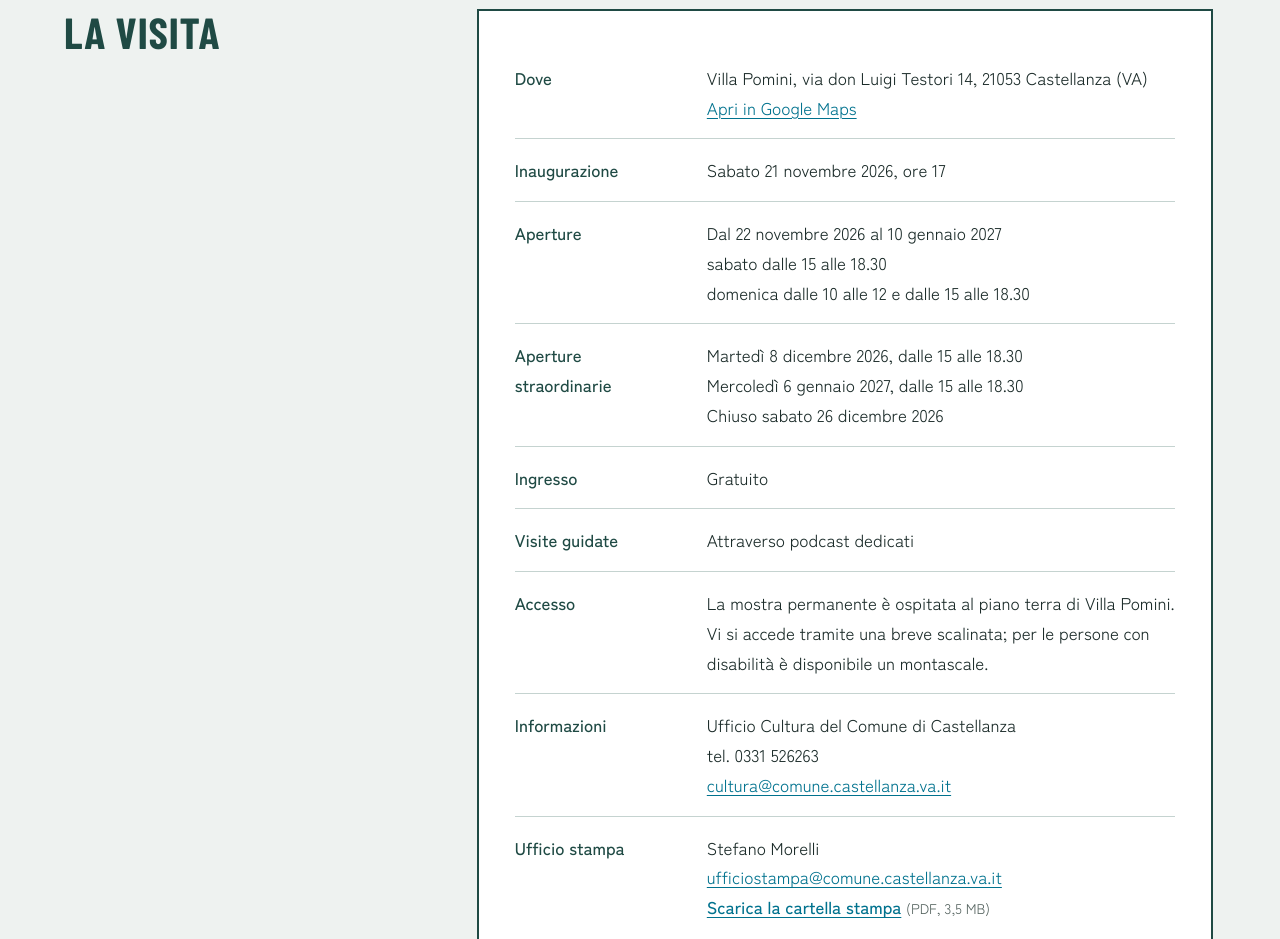
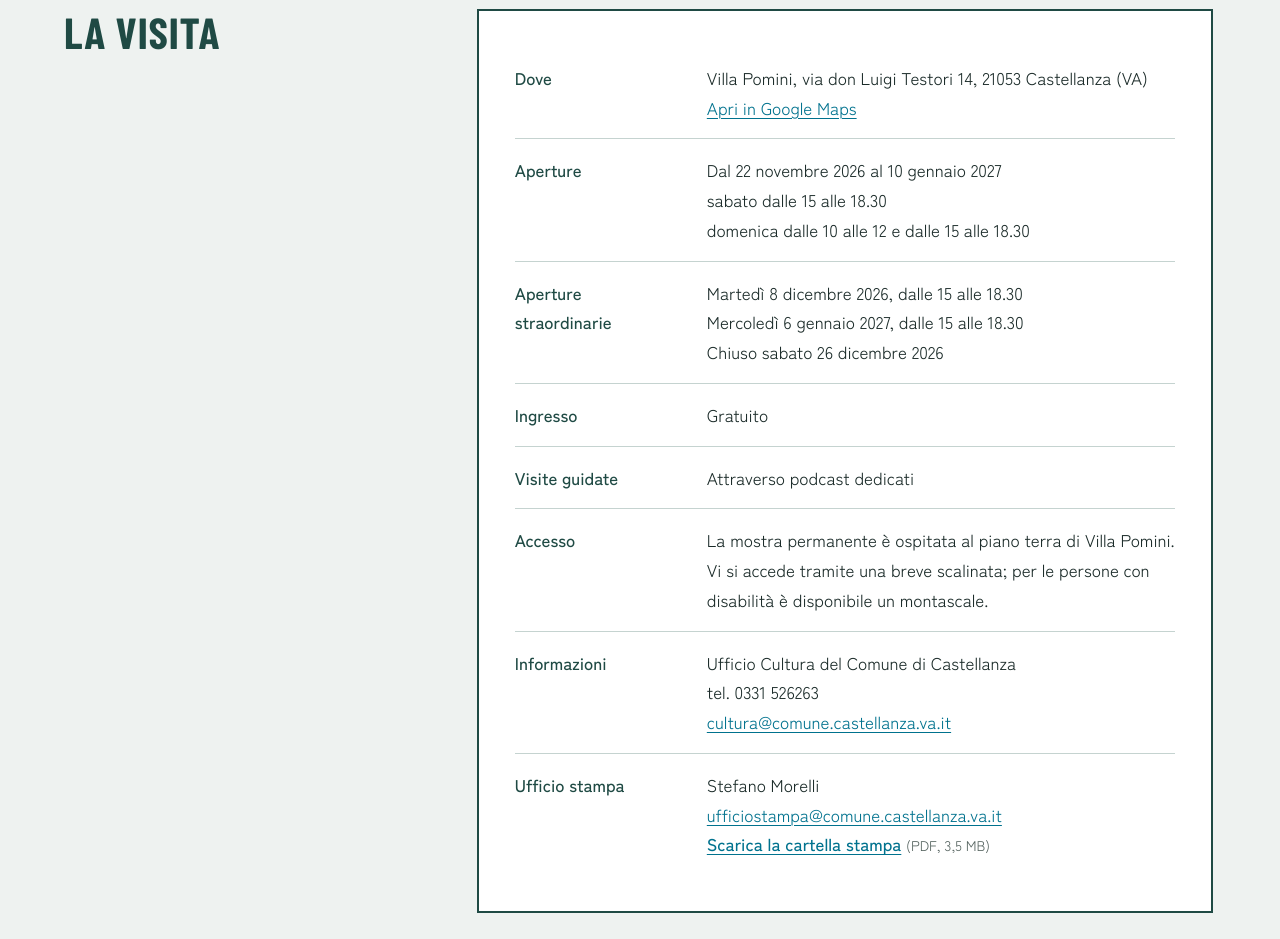
Before and after one commit to Castellanza-Tool/villa-pomini, a plain HTML site: page index.html in a window 1280 px wide. Shown: the part 4220-5159 px from the top of the page. Drawn offline with Linux system fonts and the light colour scheme.

Commit message:
La visita: tolta la riga dell'inaugurazione
Co-Authored-By: Claude Opus 5.5 <noreply@anthropic.com>
Claude-Session: https://claude.ai/code/session_014K5z9expTiNvXtbVbRKvg4

```diff
--- a/index.html
+++ b/index.html
@@ -512,8 +512,6 @@ dialog.lente::backdrop{background:rgba(240,241,237,.96)}
     <dl class="scheda">
       <dt>Dove</dt>
       <dd>Villa Pomini, via don Luigi Testori 14, 21053 Castellanza (VA)<br><a href="https://www.google.com/maps/search/?api=1&amp;query=Villa+Pomini+via+don+Testori+14+Castellanza">Apri in Google Maps</a></dd>
-      <dt>Inaugurazione</dt>
-      <dd>Sabato 21 novembre 2026, ore 17</dd>
       <dt>Aperture</dt>
       <dd>Dal 22 novembre 2026 al 10 gennaio 2027<br>sabato dalle 15 alle 18.30<br>domenica dalle 10 alle 12 e dalle 15 alle 18.30</dd>
       <dt>Aperture straordinarie</dt>
```
